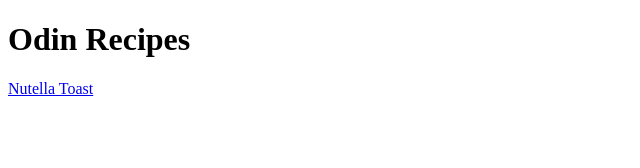
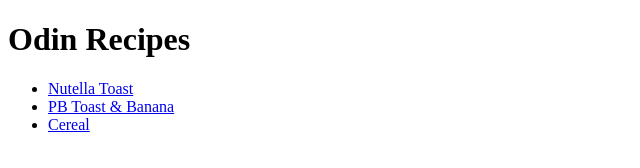
Before and after one commit to NipNipp/odin-recipes, a plain HTML site: page index.html in a window 1280 px wide. Shown: the whole page, without its empty margins (0-640 px from the left). Drawn offline with Linux system fonts and the light colour scheme.

Commit message:
Add recipes into a list
Organized the recipes on main page into an unordered list.

```diff
--- a/index.html
+++ b/index.html
@@ -7,6 +7,10 @@
 </head>
 <body>
     <h1>Odin Recipes</h1>
-    <a href="recipes/Nutella.html" target="_blank" rel="noopener norefferer">Nutella Toast</a>
+    <ul>
+        <li><a href="recipes/Nutella.html" target="_blank" rel="noopener norefferer">Nutella Toast</a></li>
+        <li><a href="recipes/PB-Toast-Banana.html"target="_blank" rel="noopener norefferer">PB Toast & Banana</a></li>
+        <li><a href="recipes/cereal.html"target="_blank" rel="noopener norefferer">Cereal</a></li>
+    </ul>
 </body>
 </html>
```
